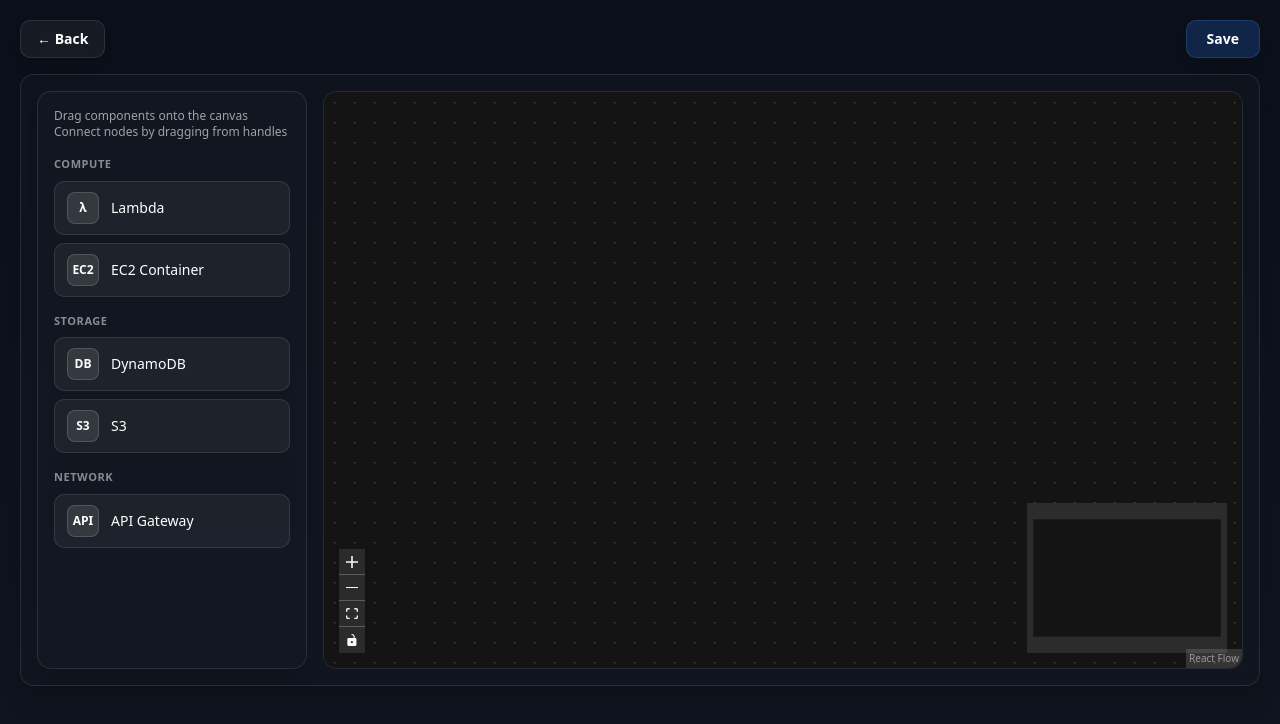
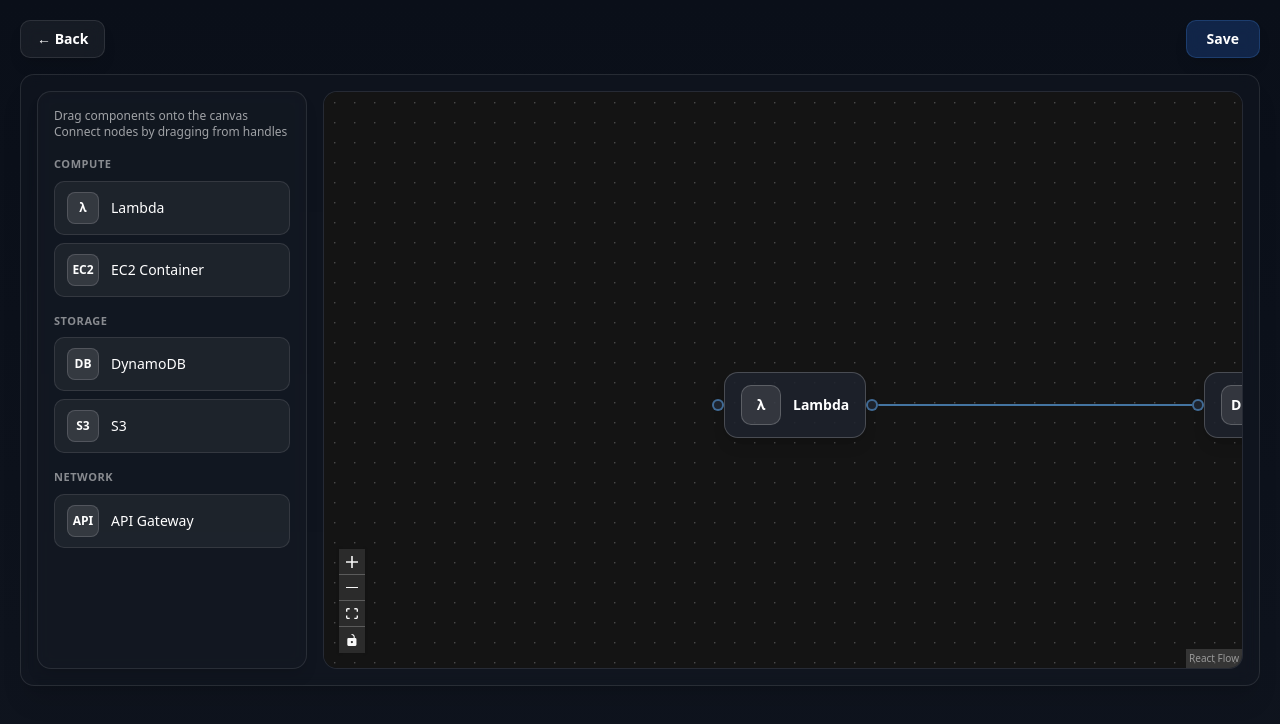
Before and after one commit to Alberta2514640/clutter, a Next.js app in the folder frontend/clutter/: page /projects/1/diagram/1 in a window 1280 px wide. Shown: the top 724 px of the page. Built offline with nearby package versions, Linux system fonts and the light colour scheme.

Commit message:
feature  + state management to diagrams

```diff
--- a/frontend/clutter/package.json
+++ b/frontend/clutter/package.json
@@ -31,7 +31,7 @@
     "y-websocket": "^3.0.0",
     "yjs": "^13.6.27",
     "zod": "^4.1.12",
-    "zustand": "^5.0.8"
+    "zustand": "^5.0.9"
   },
   "devDependencies": {
     "@playwright/test": "^1.56.1",
--- a/frontend/clutter/src/app/(diagram)/projects/[projectId]/diagram/[diagramId]/_components/DiagramEditor.tsx
+++ b/frontend/clutter/src/app/(diagram)/projects/[projectId]/diagram/[diagramId]/_components/DiagramEditor.tsx
@@ -1,25 +1,46 @@
 "use client";
 
-import {
-    addEdge, Background, BackgroundVariant, Controls, MiniMap, ReactFlow, useEdgesState, useNodesState, useReactFlow, type Connection,
-    type Edge, type Node, type NodeProps, type NodeTypes,
-} from "@xyflow/react";
-import React, { useCallback, useMemo } from "react";
+import type { Connection, EdgeChange, NodeChange, NodeProps, NodeTypes, } from "@xyflow/react";
+import { Background, BackgroundVariant, Controls, ReactFlow, useReactFlow, } from "@xyflow/react";
+import React, { useCallback, useEffect, useMemo } from "react";
+
+import { useDiagramStore } from "@/lib/stores/diagramStore";
+import type { DiagramEdge, DiagramNode, PaletteItem } from "@/lib/types";
+
 
 import Palette from "./Palette";
 import TopNav from "./TopNav";
 import AwsServiceNode from "./nodes/AwsServiceNode";
-import type { NodeData, PaletteItem } from "./types";
 
 const DND_MIME = "application/x-palette-item";
 
-//projectID and diagramId are the id from the params of the url given by the page
-export default function DiagramEditor({ projectId, diagramId, }: { projectId: string; diagramId: string; }) {
+export default function DiagramEditor({ projectId, diagramId, }: { projectId: string; diagramId: string;})
+{
   const { screenToFlowPosition } = useReactFlow();
 
-  const [nodes, setNodes, onNodesChange] = useNodesState<Node<NodeData>>([]);
-  const [edges, setEdges, onEdgesChange] = useEdgesState<Edge>([]);
+  // ----- Zustand state -----
+  const nodes = useDiagramStore((s) => s.nodes);
+  const edges = useDiagramStore((s) => s.edges);
 
+  const setContext = useDiagramStore((s) => s.setContext);
+  const applyNodeChanges = useDiagramStore((s) => s.applyNodeChanges);
+  const applyEdgeChanges = useDiagramStore((s) => s.applyEdgeChanges);
+  const addEdgeFromConnection = useDiagramStore((s) => s.addEdgeFromConnection);
+  const addNode = useDiagramStore((s) => s.addNode);
+
+  const loadDiagram = useDiagramStore((s) => s.loadDiagram);
+  const saveDiagram = useDiagramStore((s) => s.saveDiagram);
+  const isLoading = useDiagramStore((s) => s.isLoading);
+  const isSaving = useDiagramStore((s) => s.isSaving);
+  const dirty = useDiagramStore((s) => s.dirty);
+  const error = useDiagramStore((s) => s.error);
+
+  useEffect(() => {
+    setContext(projectId, diagramId);
+    loadDiagram(projectId, diagramId);
+  }, [projectId, diagramId, setContext, loadDiagram]);
+
+  // ----- React Flow registry -----
   const nodeTypes = useMemo<NodeTypes>(
     () => ({
       awsService: AwsServiceNode as React.ComponentType<NodeProps>,
@@ -27,20 +48,26 @@
     []
   );
 
+  // ----- Handlers -----
+  const onNodesChange = useCallback(
+    (changes: NodeChange<DiagramNode>[]) => {
+      applyNodeChanges(changes);
+    },
+    [applyNodeChanges]
+  );
+
+  const onEdgesChange = useCallback(
+    (changes: EdgeChange<DiagramEdge>[]) => {
+      applyEdgeChanges(changes);
+    },
+    [applyEdgeChanges]
+  );
+
   const onConnect = useCallback(
     (params: Connection) => {
-      setEdges((eds) =>
-        addEdge(
-          {
-            ...params,
-            type: "default",
-            style: { stroke: "rgba(100,180,255,0.6)", strokeWidth: 2 },
-          },
-          eds
-        )
-      );
+      addEdgeFromConnection(params);
     },
-    [setEdges]
+    [addEdgeFromConnection]
   );
 
   const onDragOver = useCallback((e: React.DragEvent) => {
@@ -58,28 +85,27 @@
       const item: PaletteItem = JSON.parse(raw);
       const position = screenToFlowPosition({ x: e.clientX, y: e.clientY });
 
-      const newNode: Node<NodeData> = {
+      const newNode: DiagramNode = {
         id: crypto.randomUUID(),
         type: "awsService",
         position,
-        data: { label: item.label, badge: item.badge, category: item.category },
+        data: { label: item.label, img: item.img },
       };
 
-      setNodes((prev) => [...prev, newNode]);
+      addNode(newNode);
     },
-    [screenToFlowPosition, setNodes]
+    [screenToFlowPosition, addNode]
   );
 
   const onSave = useCallback(() => {
-    console.log("SAVE", { projectId, diagramId, nodes, edges });
-    alert("Diagram saved! Check console for details.");
-  }, [projectId, diagramId, nodes, edges]);
+    saveDiagram();
+  }, [saveDiagram]);
+
 
   return (
     <div className="min-h-screen bg-[linear-gradient(180deg,rgb(10,15,25),rgb(15,20,30))] p-5">
-       <TopNav onSave={onSave} />
+      <TopNav onSave={onSave} />
 
-      {/* main card */}
       <div className="rounded-xl border border-white/10 bg-[rgba(20,25,35,0.4)] p-4 shadow-xl backdrop-blur-sm">
         <div className="flex gap-4">
           <Palette />
@@ -101,7 +127,6 @@
               >
                 <Background variant={BackgroundVariant.Dots} gap={20} size={1.5} />
                 <Controls />
-                <MiniMap pannable zoomable />
               </ReactFlow>
             </div>
           </div>
--- a/frontend/clutter/src/app/(diagram)/projects/[projectId]/diagram/[diagramId]/_components/Palette.tsx
+++ b/frontend/clutter/src/app/(diagram)/projects/[projectId]/diagram/[diagramId]/_components/Palette.tsx
@@ -1,23 +1,25 @@
 "use client";
 
+import type { PaletteItem } from "@/lib/types";
 import React, { useMemo } from "react";
-import type { PaletteItem } from "./types";
 
 const DND_MIME = "application/x-palette-item";
 
 export default function Palette() {
+
+    //section need to be given from the api call so it can be added from there
     const sections = useMemo(() => {
         const storage: PaletteItem[] = [
-            { label: "DynamoDB", badge: "DB", category: "STORAGE" },
-            { label: "S3", badge: "S3", category: "STORAGE" },
+            { label: "DynamoDB", img: "DB" },
+            { label: "S3", img: "S3" },
         ];
 
         const compute: PaletteItem[] = [
-            { label: "Lambda", badge: "λ", category: "COMPUTE" },
-            { label: "EC2 Container", badge: "EC2", category: "COMPUTE" }
+            { label: "Lambda", img: "λ" },
+            { label: "EC2 Container", img: "EC2"}
         ];
 
-        const network: PaletteItem[] = [{ label: "API Gateway", badge: "API", category: "NETWORK" }];
+        const network: PaletteItem[] = [{ label: "API Gateway", img: "API" }];
 
         return [
             { title: "COMPUTE", items: compute },
@@ -53,7 +55,7 @@
                     className="flex cursor-grab select-none items-center gap-3 rounded-lg border border-white/10 bg-white/5 px-3 py-2.5 transition-colors hover:border-white/20 hover:bg-white/10 active:cursor-grabbing"
                     >
                     <div className="grid h-8 w-8 shrink-0 place-items-center rounded-md border border-white/15 bg-white/10 text-xs font-bold">
-                        {item.badge}
+                        {item.img}
                     </div>
                     <div className="text-sm font-medium text-white">{item.label}</div>
                     </div>
--- a/frontend/clutter/src/app/(diagram)/projects/[projectId]/diagram/[diagramId]/_components/nodes/AwsServiceNode.tsx
+++ b/frontend/clutter/src/app/(diagram)/projects/[projectId]/diagram/[diagramId]/_components/nodes/AwsServiceNode.tsx
@@ -1,7 +1,7 @@
 "use client";
 
+import type { NodeData } from "@/lib/types";
 import { Handle, Position, type Node, type NodeProps } from "@xyflow/react";
-import type { NodeData } from "../types";
 
 export default function AwsServiceNode({ data, selected }: NodeProps<Node<NodeData>>) {
   return (
@@ -16,11 +16,10 @@
     >
       <div className="flex items-center gap-3">
         <div className="grid h-10 w-10 shrink-0 place-items-center rounded-lg border border-white/20 bg-white/10 text-sm font-bold">
-          {data.badge}
+          {data.img}
         </div>
         <div className="leading-tight">
           <div className="text-sm font-semibold text-white">{data.label}</div>
-          <div className="text-[11px] text-white/50">{data.category}</div>
         </div>
       </div>
 
--- a/frontend/clutter/src/app/(settings)/settings/organization/manage/_components/AddUsersDropdown.tsx
+++ b/frontend/clutter/src/app/(settings)/settings/organization/manage/_components/AddUsersDropdown.tsx
@@ -52,9 +52,7 @@
           onBlur={() => setTimeout(() => setOpen(false), 120)}
           disabled={disabled}
           placeholder={placeholder}
-          className="w-full rounded-lg bg-slate-950/70 border border-slate-800 px-3 py-2 pl-9 pr-10 text-sm text-slate-50 placeholder-slate-500
-                     focus:outline-none focus:ring-2 focus:ring-teal-500 focus:border-teal-500 disabled:opacity-60 transition"
-          aria-expanded={open}
+          className="w-full rounded-lg bg-slate-950/70 border border-slate-800 px-3 py-2 pl-9 pr-10 text-sm text-slate-50 placeholder-slate-500 focus:outline-none focus:ring-2 focus:ring-teal-500 focus:border-teal-500 disabled:opacity-60 transition"
         />
         <ChevronDown
           className="absolute right-3 top-1/2 -translate-y-1/2 text-slate-400 pointer-events-none"
--- /dev/null
+++ b/frontend/clutter/src/lib/stores/diagramStore.ts
@@ -0,0 +1,168 @@
+// src/lib/stores/diagramStore.ts
+import { addEdge, applyEdgeChanges, applyNodeChanges, type Connection, } from "@xyflow/react";
+import { create } from "zustand";
+
+import type { DiagramEdge, DiagramNode, DiagramState } from "@/lib/types";
+
+const MOCK_NODES: DiagramNode[] = [
+  {
+    id: "912e7d9c-62ca-4416-af4c-da5826671e7d",
+    type: "awsService",
+    position: { x: 400, y: 280 },
+    data: {
+      label: "Lambda",
+      img: "λ",
+    },
+  },
+  {
+    id: "3f9f1679-d083-4bdc-83de-aa72e5c9b148",
+    type: "awsService",
+    position: { x: 880, y: 280 },
+    data: {
+      label: "DynamoDB",
+      img: "DB",
+    },
+  },
+];
+
+const MOCK_EDGES: DiagramEdge[] = [
+  {
+    id: "xy-edge__912e7d9c-62ca-4416-af4c-da5826671e7d-3f9f1679-d083-4bdc-83de-aa72e5c9b148",
+    source: "912e7d9c-62ca-4416-af4c-da5826671e7d",
+    target: "3f9f1679-d083-4bdc-83de-aa72e5c9b148",
+    type: "default",
+    style: {
+      stroke: "rgba(100,180,255,0.6)",
+      strokeWidth: 2,
+    },
+  },
+];
+
+export const useDiagramStore = create<DiagramState>((set, get) => ({
+  projectId: null,
+  diagramId: null,
+
+  nodes: [],
+  edges: [],
+
+  isLoading: false,
+  isSaving: false,
+  dirty: false,
+  error: null,
+
+  setContext: (projectId, diagramId) => set({ projectId, diagramId }),
+
+  setNodes: (nodes: DiagramNode[]) =>
+    set({
+      nodes,
+      dirty: true,
+    }),
+
+  setEdges: (edges: DiagramEdge[]) =>
+    set({
+      edges,
+      dirty: true,
+    }),
+
+  applyNodeChanges: (changes) =>
+    set((state) => ({
+      nodes: applyNodeChanges<DiagramNode>(changes, state.nodes),
+      dirty: true,
+    })),
+
+  applyEdgeChanges: (changes) =>
+    set((state) => ({
+      edges: applyEdgeChanges(changes, state.edges),
+      dirty: true,
+    })),
+
+  addEdgeFromConnection: (params: Connection) =>
+    set((state) => ({
+      edges: addEdge(
+        {
+          ...params,
+          type: "default",
+          style: { stroke: "rgba(100,180,255,0.6)", strokeWidth: 2 },
+        },
+        state.edges
+      ),
+      dirty: true,
+    })),
+
+  addNode: (node: DiagramNode) =>
+    set((state) => ({
+      nodes: [...state.nodes, node],
+      dirty: true,
+    })),
+
+  reset: () =>
+    set({
+      projectId: null,
+      diagramId: null,
+      nodes: [],
+      edges: [],
+      isLoading: false,
+      isSaving: false,
+      dirty: false,
+      error: null,
+    }),
+
+  // --------- PLACEHOLDER: load from API later ---------
+  loadDiagram: async (projectId: string, diagramId: string) => {
+    set({
+      projectId,
+      diagramId,
+      isLoading: true,
+      error: null,
+    });
+
+    // fake a tiny delay so you can see loading behavior if you want
+    await new Promise((r) => setTimeout(r, 150));
+
+    console.log("[diagramStore] loadDiagram (mock)", {
+      projectId,
+      diagramId,
+      nodes: MOCK_NODES,
+      edges: MOCK_EDGES,
+    });
+
+    // For now: always load the same mock diagram
+    set({
+      nodes: MOCK_NODES,
+      edges: MOCK_EDGES,
+      isLoading: false,
+      dirty: false,
+    });
+  },
+
+
+  // --------- PLACEHOLDER: save to API later ---------
+  saveDiagram: async () => {
+    const { projectId, diagramId, nodes, edges } = get();
+    if (!projectId || !diagramId) {
+      console.warn("[diagramStore] saveDiagram called without context");
+      return;
+    }
+
+    set({ isSaving: true, error: null });
+
+    try {
+      // TODO: replace with real fetch to your API
+      console.log("[diagramStore] saveDiagram (placeholder)", {
+        projectId,
+        diagramId,
+        nodesCount: nodes.length,
+        edgesCount: edges.length,
+      });
+
+      set({
+        isSaving: false,
+        dirty: false,
+      });
+    } catch (err: unknown) {
+      set({
+        isSaving: false,
+      });
+    }
+  },
+}));
```
Also changed, not shown: 1 other file (tests, documents, lock files or other folders).
